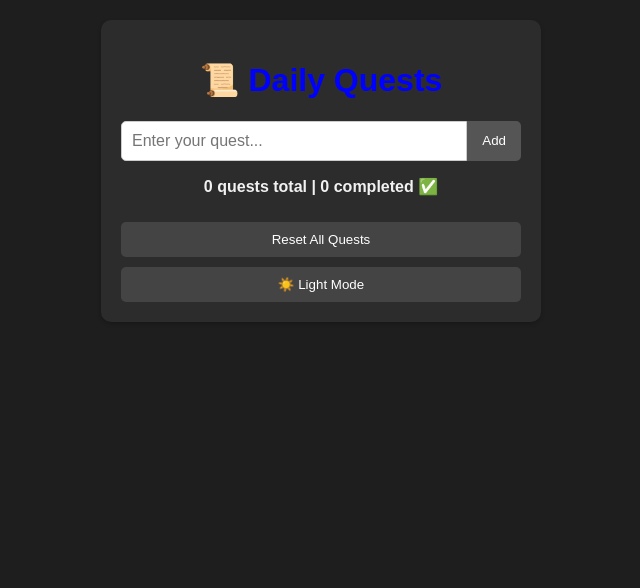
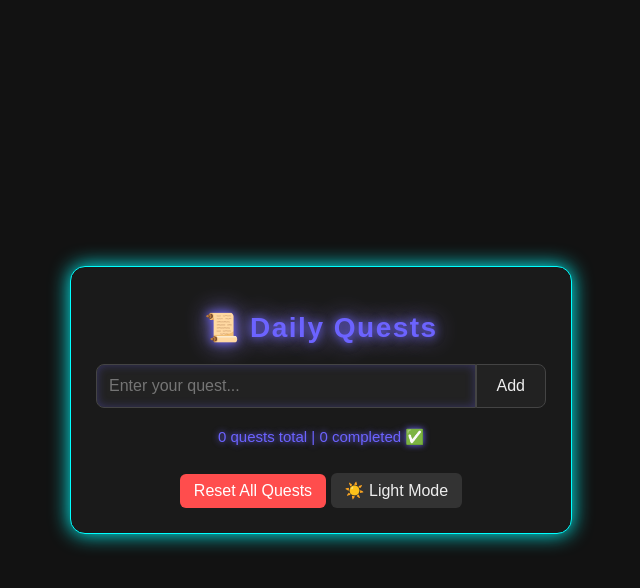
Before and after one commit to YashPatel262692/Daily-Quest-list, a plain HTML site: page index.html in a window 1280 px wide. Both pictures are taken after a click on the button "🌙 Dark Mode". Shown: the whole page, without its empty margins (319-959 px from the left). Drawn offline with Linux system fonts and the light colour scheme.

Commit message:
Cleaned up CSS, removed duplicates and optimized styles

```diff
--- a/style.css
+++ b/style.css
@@ -1,144 +1,197 @@
-/* ===== General Styling ===== */
+/* ===== BODY ===== */
 body {
-  font-family: Arial, Helvetica, sans-serif;
+  font-family: 'Poppins', sans-serif;
   margin: 0;
   padding: 0;
-  background: rgb(69, 108, 142);
-  transition: background 0.3s, color 0.3s; /* smooth theme switch */
+  background: linear-gradient(135deg, #050510, #0d0d1a, #1b1b2f);
+  color: #f5f5f5;
+  min-height: 100vh;
+  display: flex;
+  justify-content: center;
+  align-items: center;
 }
 
+/* ===== CONTAINER ===== */
 .container {
-  max-width: 400px;
-  margin: 20px auto;
-  padding: 20px;
-  background-color: aqua;
-  border-radius: 10px;
-  box-shadow: 0 2px 4px rgba(0,0,0,0.2);
-  transition: background 0.3s, color 0.3s;
+  max-width: 450px;
+  width: 100%;
+  padding: 25px;
+  background: rgba(20, 20, 40, 0.95);
+  border: 2px solid #6c63ff;
+  border-radius: 15px;
+  box-shadow: 0 0 20px #6c63ff, 0 0 40px rgba(108, 99, 255, 0.6);
+  backdrop-filter: blur(12px);
+  text-align: center;
+  animation: fadeIn 1s ease;
 }
 
+/* ===== HEADING ===== */
 h1 {
+  font-size: 28px;
+  color: #6c63ff;
+  text-shadow: 0 0 10px #6c63ff, 0 0 25px #9b89ff;
+  margin-bottom: 20px;
+  letter-spacing: 1.5px;
   text-align: center;
-  color: blue;
 }
 
-/* ===== Input & Button ===== */
+/* ===== FORM ===== */
 form {
   display: flex;
-  margin-bottom: 15px;
+  margin-bottom: 20px;
 }
 
 input[type="text"] {
   flex: 1;
-  padding: 10px;
-  border: 1px solid #ccc;
-  border-radius: 5px 0 0 5px;
+  padding: 12px;
+  border: 2px solid #6c63ff;
+  border-radius: 8px 0 0 8px;
+  background: #0f0f20;
+  color: #fff;
   font-size: 16px;
+  outline: none;
+  box-shadow: 0 0 10px rgba(108, 99, 255, 0.3) inset;
 }
 
 button {
-  padding: 10px 15px;
+  padding: 12px 20px;
   border: none;
+  background: #6c63ff;
+  color: #fff;
+  font-size: 16px;
+  border-radius: 0 8px 8px 0;
   cursor: pointer;
-  background: blue;
-  color: white;
-  border-radius: 0 5px 5px 0;
-  transition: background 0.3s;
+  transition: 0.3s;
 }
 
 button:hover {
-  background: darkblue;
+  background: #9b89ff;
+  box-shadow: 0 0 15px #9b89ff;
 }
 
-/* ===== Task List ===== */
+/* ===== TODO/QUEST LIST ===== */
 ul {
   list-style: none;
   padding: 0;
+  margin: 0;
 }
 
-li {
+ul li {
+  background: rgba(25, 25, 50, 0.9);
+  margin: 8px 0;
+  padding: 12px;
+  border-radius: 8px;
+  font-size: 16px;
   display: flex;
   justify-content: space-between;
   align-items: center;
-  background: white;
-  margin: 5px 0;
-  padding: 10px;
-  border-radius: 5px;
-  transition: background 0.3s, color 0.3s;
+  border-left: 3px solid #6c63ff;
+  transition: 0.3s ease;
 }
 
-li span {
-  cursor: pointer;
+ul li:hover {
+  background: rgba(35, 35, 70, 0.95);
+  box-shadow: 0 0 10px rgba(108, 99, 255, 0.5);
 }
 
-/* ===== Completed Task ===== */
-.completed {
-  text-decoration: line-through;
-  color: #888;
-  opacity: 0.7;
-  text-shadow: 0 0 5px #444;
-}
-
-/* ===== Delete Button ===== */
+/* ===== DELETE BUTTON ===== */
 .delete-btn {
   background: transparent;
   border: none;
   color: #ff4d4d;
-  font-size: 18px;
+  font-size: 20px;
   cursor: pointer;
-  transition: 0.3s;
+  padding: 5px;
+  border-radius: 50%;
+  transition: 0.3s ease;
 }
 
 .delete-btn:hover {
-  color: #ff1a1a;
-  text-shadow: 0 0 5px #ff1a1a;
+  color: #fff;
+  background: #ff1a1a;
+  box-shadow: 0 0 12px #ff1a1a, 0 0 25px #ff4d4d;
+  transform: scale(1.2);
 }
 
-/* ===== Counter and Extra Buttons ===== */
-#counter {
-  margin-top: 10px;
-  font-weight: bold;
-  text-align: center;
+/* ===== COMPLETED TASK ===== */
+.completed {
+  text-decoration: line-through;
+  color: #00ffcc;
+  opacity: 0.8;
+  text-shadow: 0 0 10px #00ffff, 0 0 20px #0099ff;
+  transition: 0.3s ease;
 }
 
-#resetBtn, #modeToggle {
-  margin-top: 10px;
-  width: 100%;
-  padding: 10px;
-  border-radius: 5px;
-  background: #444;
-  color: white;
+.completed span {
+  text-decoration: line-through;
+  color: #00ffcc;
+  opacity: 0.9;
+  text-shadow: 0 0 15px #00ffff, 0 0 25px #0099ff;
+  transition: 0.3s ease;
 }
 
-#resetBtn:hover, #modeToggle:hover {
-  background: #222;
+/* ===== QUEST COUNTER ===== */
+#counter {
+  margin-top: 15px;
+  font-size: 15px;
+  color: #6c63ff;
+  text-shadow: 0 0 6px #6c63ff;
+}
+
+/* ===== EXTRA BUTTONS ===== */
+#resetBtn {
+  margin-top: 12px;
+  padding: 8px 14px;
+  border: none;
+  border-radius: 6px;
+  background: #ff4d4d;
+  color: white;
+  cursor: pointer;
+  transition: 0.3s ease;
+}
+
+#resetBtn:hover {
+  background: #c9002e;
+  box-shadow: 0 0 12px #ff4d4d;
+}
+
+#modeToggle {
+  margin-top: 12px;
+  padding: 8px 14px;
+  border: none;
+  border-radius: 6px;
+  background: #333;
+  color: #eee;
+  cursor: pointer;
+  transition: 0.3s ease;
+}
+
+#modeToggle:hover {
+  background: #111;
+  box-shadow: 0 0 12px #00ffff;
 }
 
 /* ===== DARK MODE ===== */
 body.dark-mode {
-  background: #1e1e1e;
-  color: #f1f1f1;
+  background: #121212;
+  color: #eee;
 }
 
 body.dark-mode .container {
-  background: #2c2c2c;
-  color: #f1f1f1;
+  background: #1a1a1a;
+  border: 1px solid #00ffff;
+  box-shadow: 0 0 20px #00ffff;
 }
 
-body.dark-mode li {
-  background: #333;
-  color: #ddd;
+body.dark-mode input,
+body.dark-mode button {
+  background: #222;
+  color: #eee;
+  border: 1px solid #444;
 }
 
-body.dark-mode button {
-  background: #555;
-  color: white;
+/* ===== ANIMATIONS ===== */
+@keyframes fadeIn {
+  from { opacity: 0; transform: scale(0.95); }
+  to { opacity: 1; transform: scale(1); }
 }
-
-body.dark-mode button:hover {
-  background: #777;
-}
-
-body.dark-mode .delete-btn {
-  color: #ff8080;
-}
```
